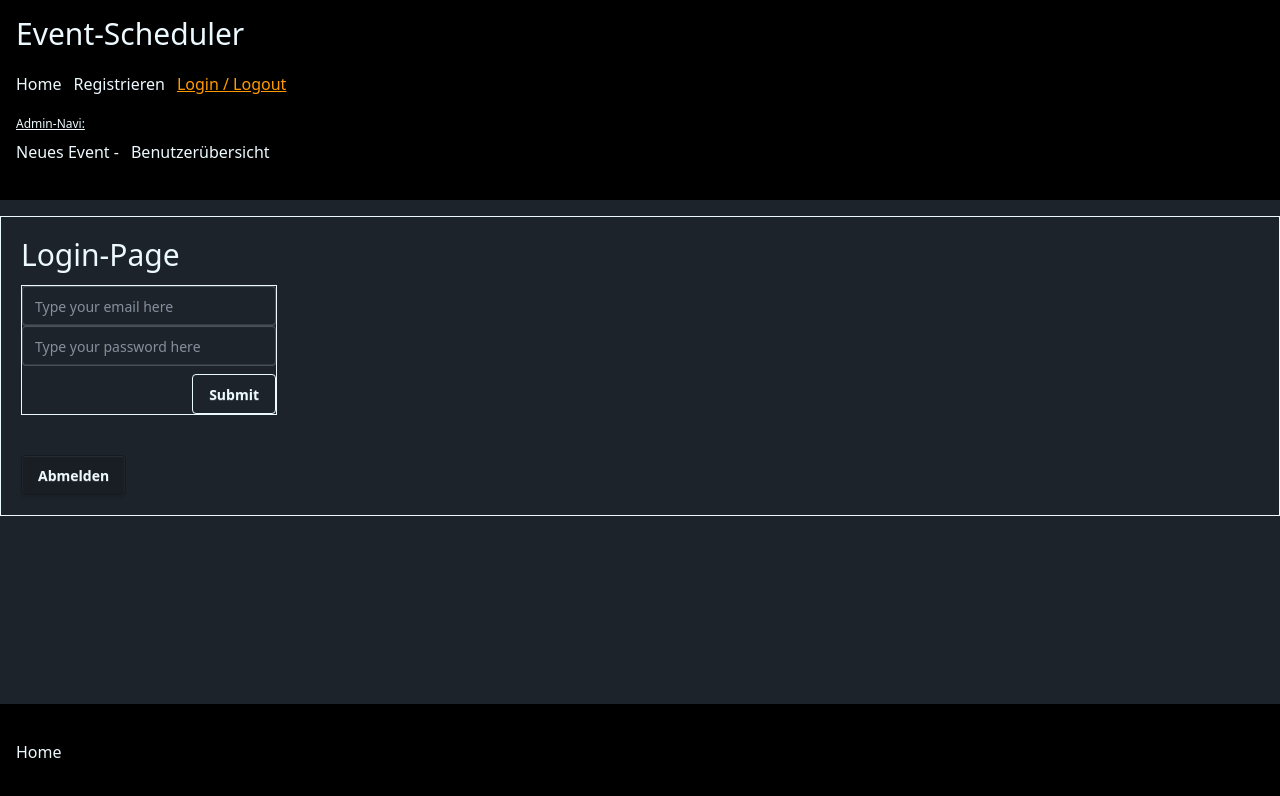
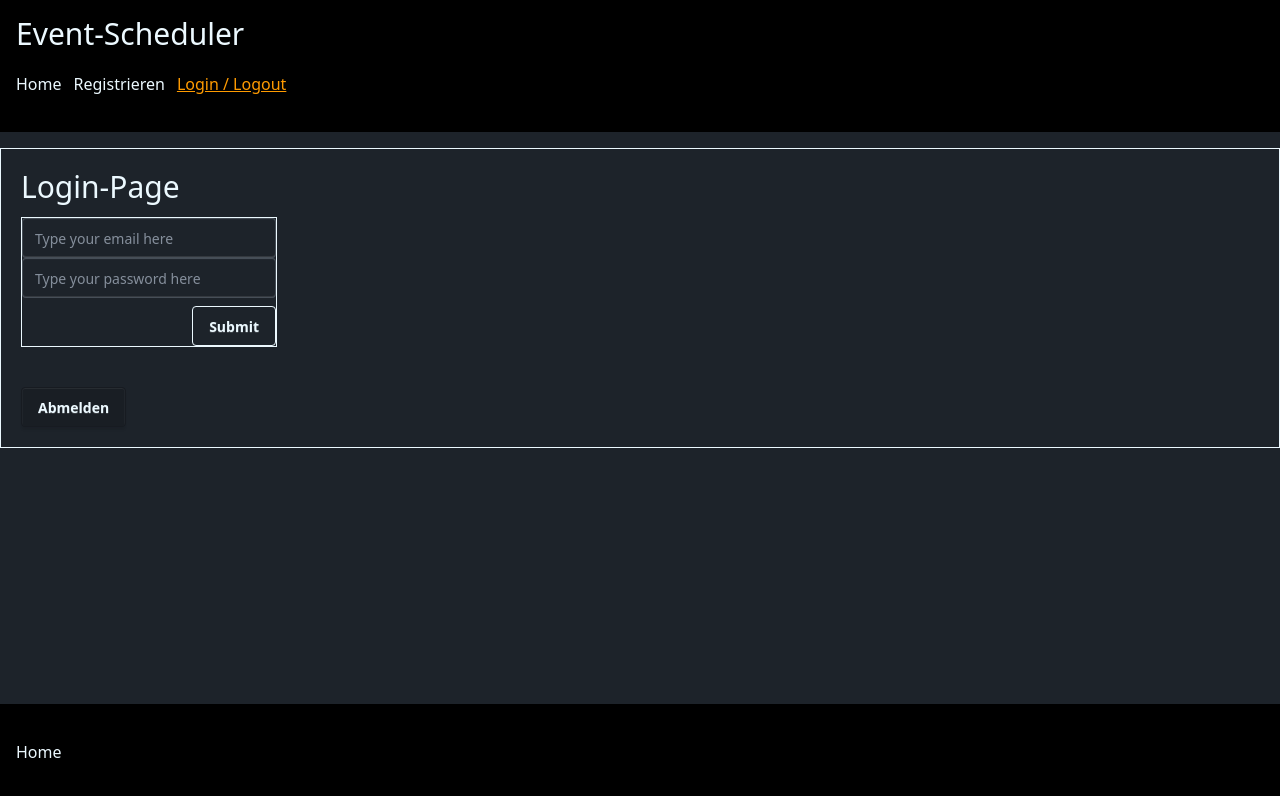
Before and after one commit to kaktusgarten/event-scheduler, a React (Vite) app: page /login in a window 1280 px wide. Shown: the top 796 px of the page. Built offline with nearby package versions, Linux system fonts and the light colour scheme.

Commit message:
Admin Nav ausgeblendet

```diff
--- a/src/components/Header.jsx
+++ b/src/components/Header.jsx
@@ -24,7 +24,10 @@ export default function Header() {
           </ul>
         </nav>
 
-        <nav className="my-5">
+        <nav
+          className="my-5"
+          style={{ display: !localStorageToken ? "none" : "block" }}
+        >
           <div className="underline text-xs mb-2">Admin-Navi:</div>
           <ul className="flex gap-3 flex-wrap">
             <li>
--- a/src/styles/styles.scss
+++ b/src/styles/styles.scss
@@ -1,5 +1,7 @@
 .scssLaeuft {
+
   .scssLaeuftWirklich {
     color: hotpink;
   }
+
 }
```
Also changed, not shown: src/pages/HomePage.jsx (+0 -7 lines), 1 other file (tests, documents, lock files or other folders).
